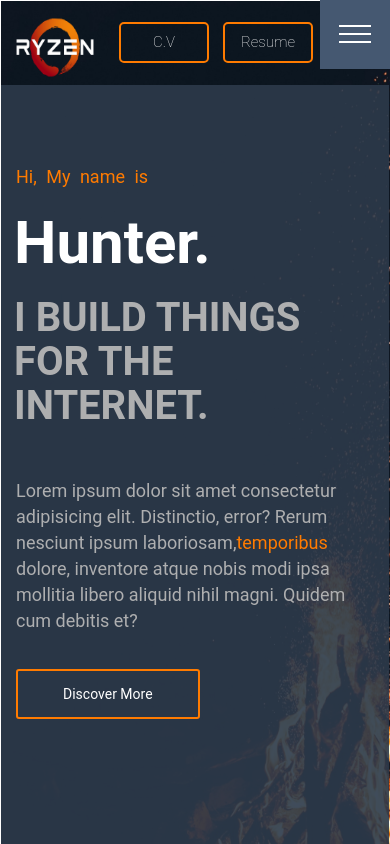
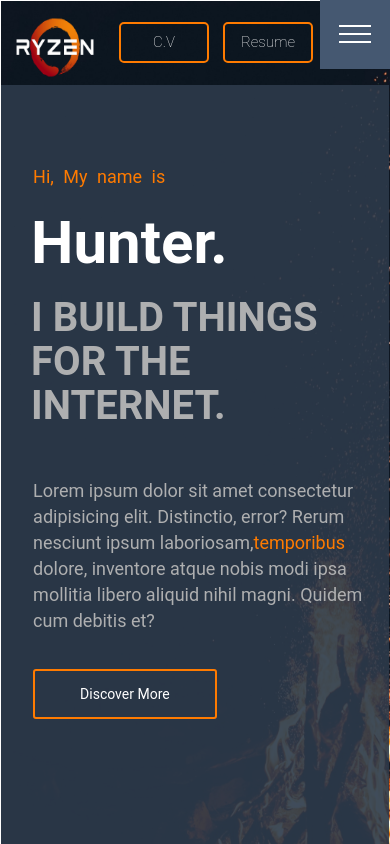
Before and after one commit to maraj09/CV_APP, a Vue app: page / in a window 390 px wide. Shown: the top 844 px of the page. Built offline with nearby package versions, Linux system fonts and the light colour scheme.

Commit message:
Responsive fixed

```diff
--- a/src/components/About.vue
+++ b/src/components/About.vue
@@ -194,10 +194,11 @@ export default {
         width: 45%;
     }
 }
-@media (max-width: 768px) {
+@media (max-width: 767px) {
     .about-content-body {
         padding-top: 3vh;
         padding-bottom: 300px;
+        width: 98%;
     }
     .portrait {
         height: 250px;
--- a/src/components/Home.vue
+++ b/src/components/Home.vue
@@ -117,6 +117,7 @@ export default {
 @media (max-width: 768px) {
     .home-content-body {
         padding-top: 8vh;
+        padding-left: 5% ;
     }
     .home-content-body h1 {
         padding-top: 0;
```
